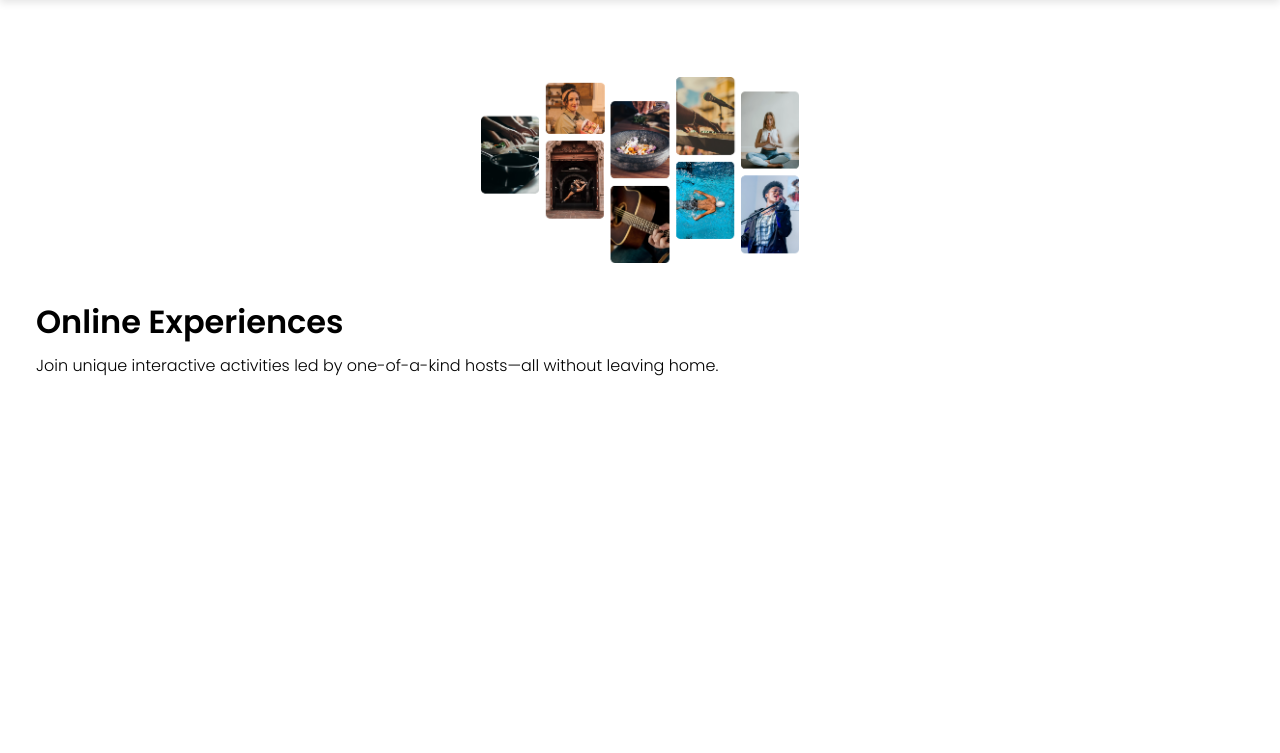
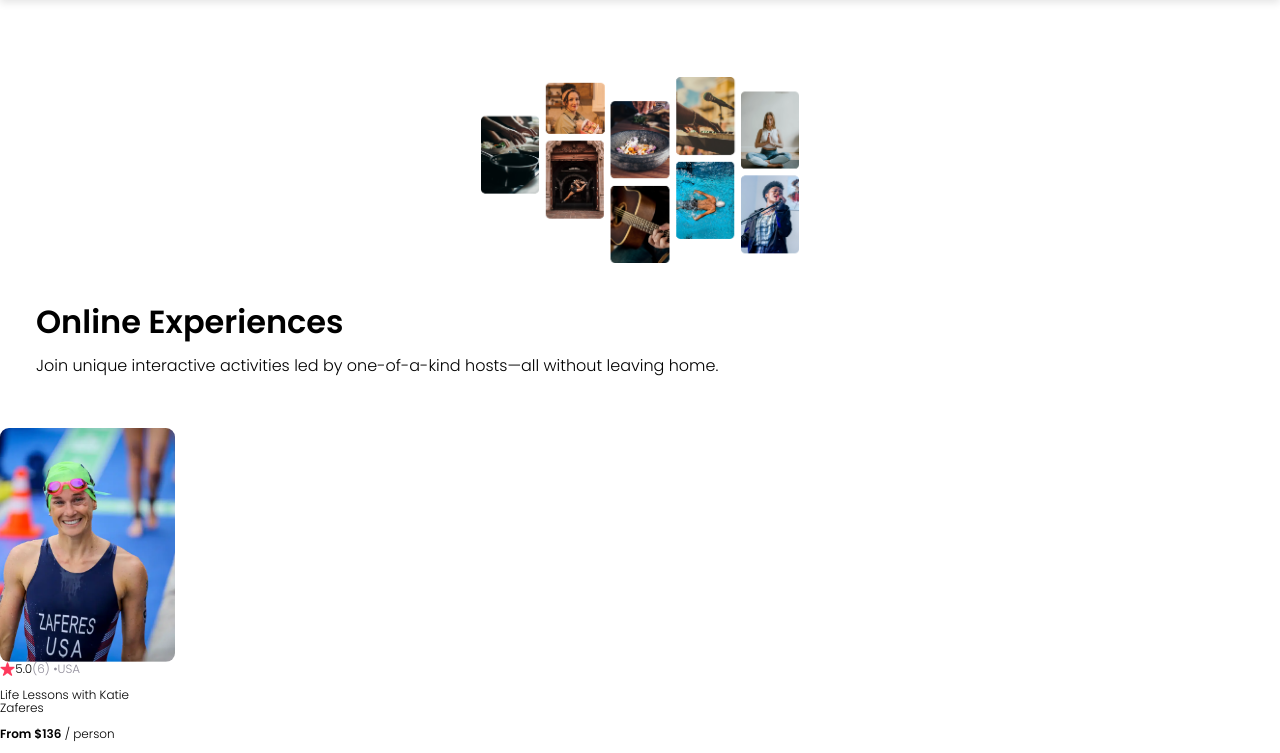
Before and after one commit to aybegu/AirBnb-Clone, a React app: page / in a window 1280 px wide. Shown: the part 70-823 px from the top of the page. Before the commit the page ends 800 px from the top, so only its background shows below. Built offline with nearby package versions, Linux system fonts and the light colour scheme.

Commit message:
first component of the Card

```diff
--- a/App.js
+++ b/App.js
@@ -1,6 +1,8 @@
 import React from "react"
 import Navbar from "./Components/Navbar"
 import Hero from "./Components/Hero"
+import Card from "./Components/Card"
+
 
 /*
 Challenge: Build the Navbar component.
@@ -12,6 +14,7 @@ export default function App() {
         <div>
             <Navbar />
             <Hero />
+            <Card />
         </div>
     )
 }
--- /dev/null
+++ b/Components/Card.js
@@ -0,0 +1,18 @@
+import React from "react"
+
+
+export default function Card() {
+    return (
+        <div className="card">
+            <img src="../images/katie-zaferes.png" className="card--image" />
+            <div className="card--stats">
+                <img src="../images/star.png" className="card--star" />
+                <span>5.0</span>
+                <span className="gray">(6) • </span>
+                <span className="gray">USA</span>
+            </div>
+            <p>Life Lessons with Katie Zaferes</p>
+            <p><span className="bold">From $136</span> / person</p>
+        </div>
+    )
+}
--- a/style.css
+++ b/style.css
@@ -12,6 +12,14 @@ body {
     display: flex;
     padding: 22px 30px;
     box-shadow: 0px 3px 7.5px 0px rgba(0, 0, 0, 0.1);
+}
+
+.bold {
+    font-weight: bold;
+}
+
+.gray {
+    color: #918E9B;
 }
 
 .nav--icon{
@@ -33,3 +41,22 @@ body {
 .hero--header {
     margin: 0;
 }
+
+.card {
+    width: 175px;
+    font-size: 12px;
+}
+
+.card--image {
+    width: 100%;
+    border-radius: 9px;
+}
+
+.card--stats {
+    display: flex;
+    align-items: center;
+}
+
+.card--star {
+    height: 14px;
+}
```
Also changed, not shown: images/katie-zaferes.png (added), images/star.png (added).
